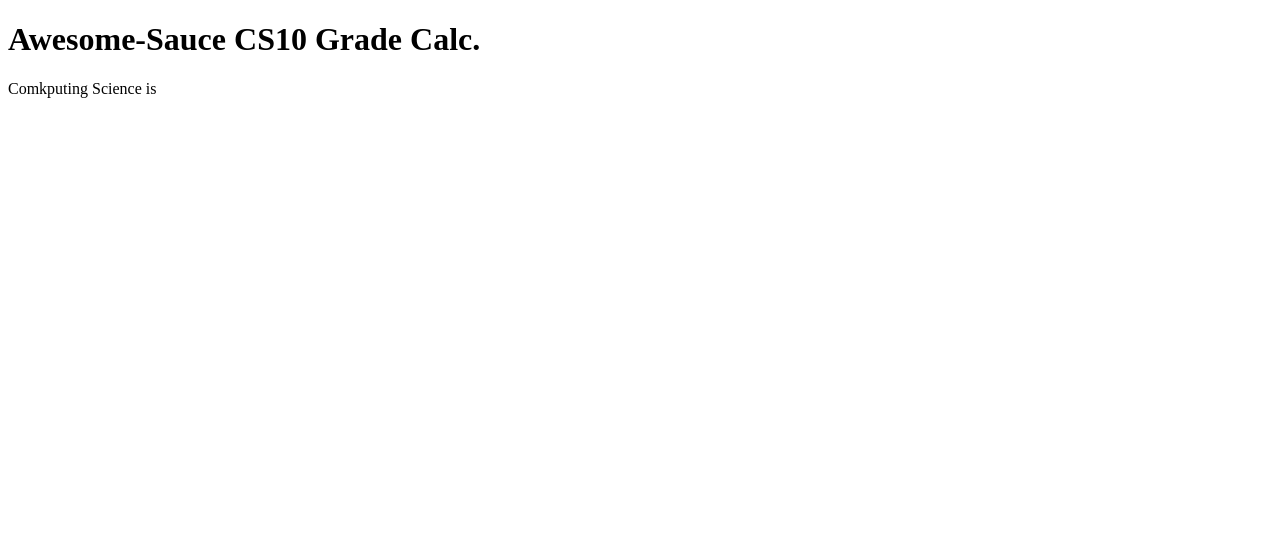
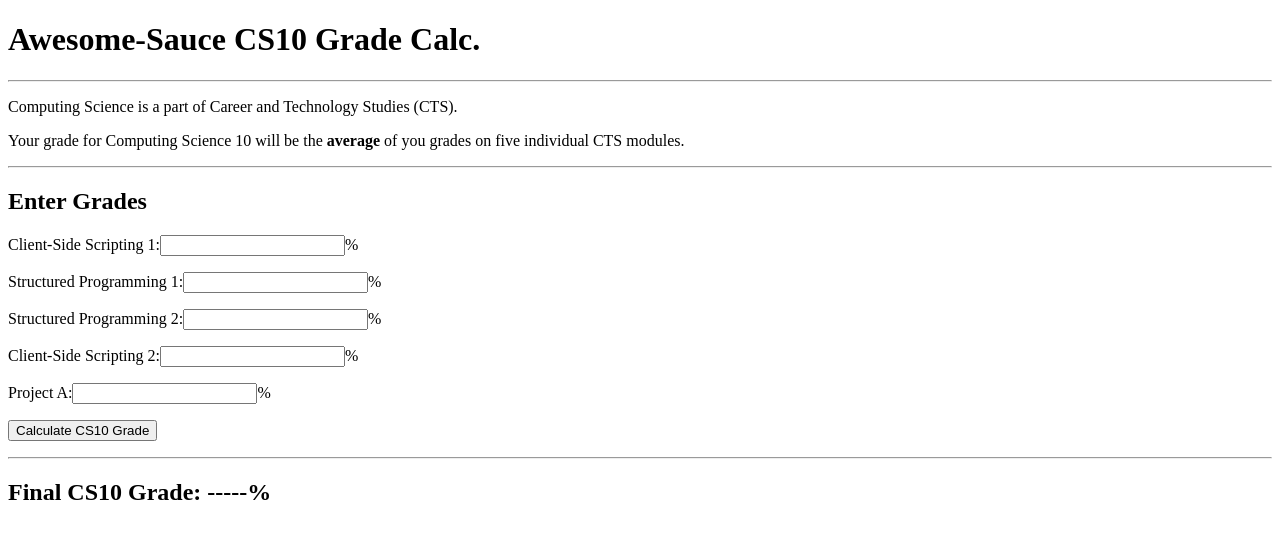
Before and after one commit to cs20-oliverlo/CS10-Grade-Calculator, a plain HTML site: page index.html in a window 1280 px wide. Drawn offline with Linux system fonts and the light colour scheme.

Commit message:
Update index.html

```diff
--- a/index.html
+++ b/index.html
@@ -1,13 +1,31 @@
 <!DOCTYPE html>
 <html>
   <head>
-    <title>Page Title</title>
+    <title>Oliver's Awesome CS10 Grade Calculator</title>
     <link rel="stylesheet" href="style.css" />
     <script defer src="main.js"></script>
   </head>
   <body>
     <h1>Awesome-Sauce CS10 Grade Calc.</h1>
+    <hr />
 
-    <p>Comkputing Science is </p>
+    <p>Computing Science is a part of Career and Technology Studies (CTS).
+
+    </p>
+    <p>
+      Your grade for Computing Science 10 will be the <strong>average</strong> of you grades on five individual CTS modules.
+    </p>
+    <hr />
+
+    <h2>Enter Grades</h2>
+    <p>Client-Side Scripting 1:<input type="number">%</p>
+    <p>Structured Programming 1:<input type="number">%</p>
+    <p>Structured Programming 2:<input type="number">%</p>
+    <p>Client-Side Scripting 2:<input type="number">%</p>
+    <p>Project A:<input type="number">%</p>
+    <p><button>Calculate CS10 Grade</button></p>
+    <hr />
+
+    <h2>Final CS10 Grade: -----%</h2>
   </body>
 </html>
```
